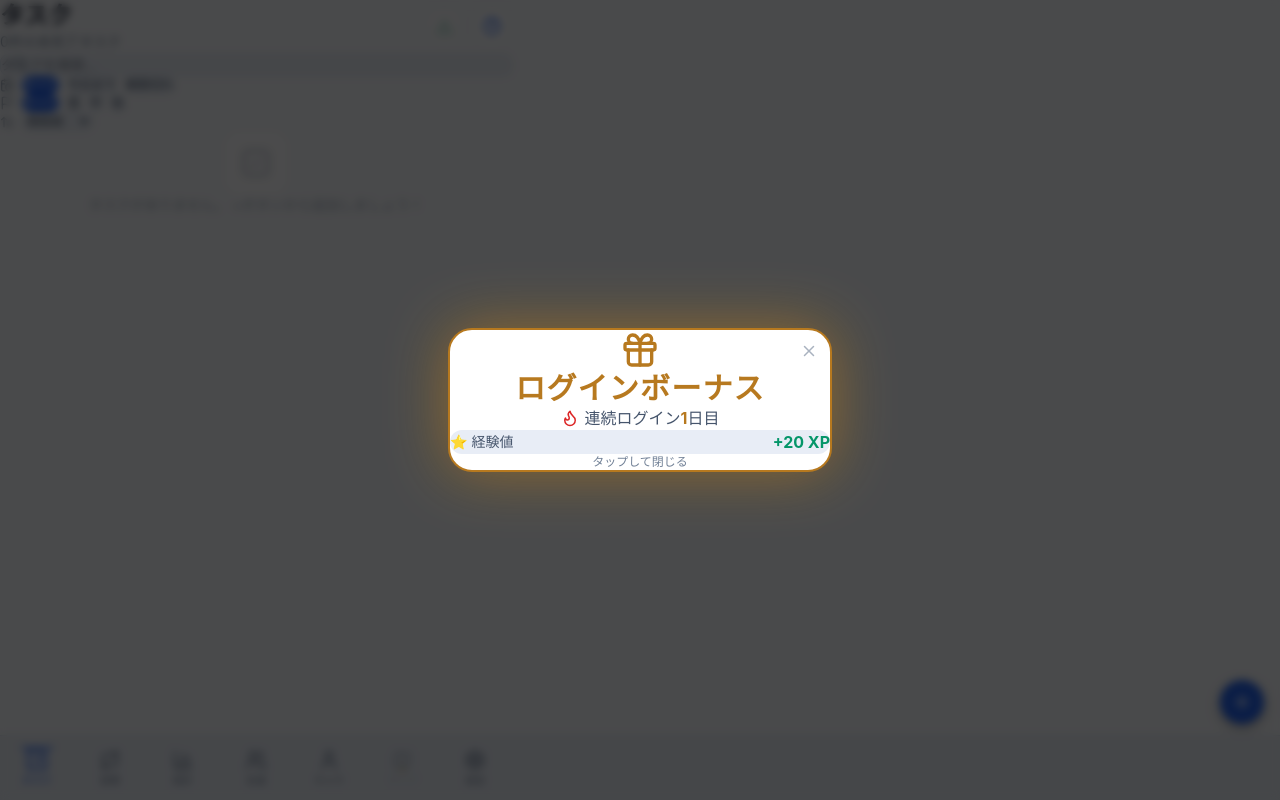
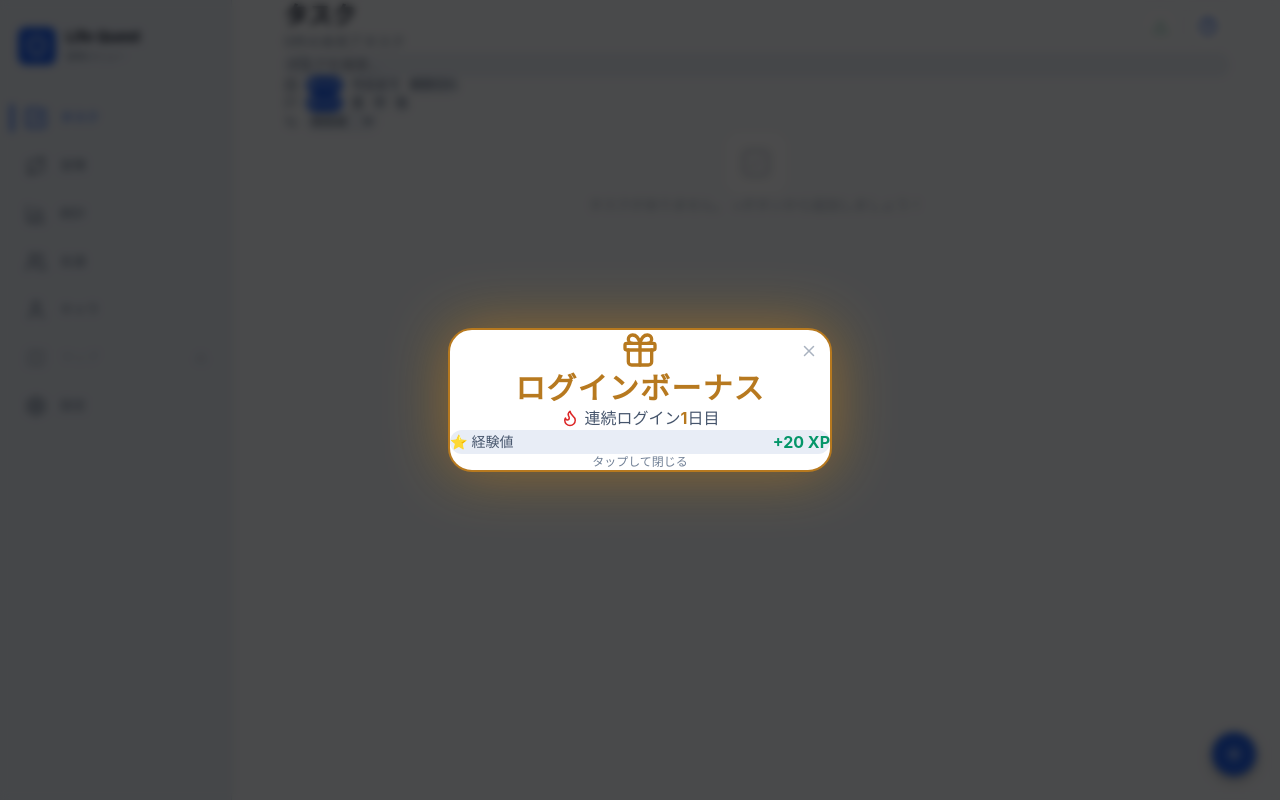
Before and after one commit to YuTakane256/Life-Quest, a React (Vite) app: page /tasks in a window 1280 px wide. Built offline with nearby package versions, Linux system fonts and the light colour scheme.

Commit message:
feat: add responsive desktop application shell (#401)

```diff
--- a/src/App.css
+++ b/src/App.css
@@ -1 +1,155 @@
-/* App.css remains empty as we use Tailwind CSS v4 in index.css */
+:root {
+    --app-mobile-nav-height: 64px;
+    --app-sidebar-width: 216px;
+    --app-content-max-width: 960px;
+}
+
+.app-shell {
+    min-height: 100dvh;
+}
+
+.app-main {
+    width: 100%;
+    min-width: 0;
+    padding-bottom: calc(var(--app-mobile-nav-height) + env(safe-area-inset-bottom, 0px) + 16px);
+}
+
+.app-page {
+    width: 100%;
+    margin-left: auto;
+    margin-right: auto;
+}
+
+.app-navigation {
+    padding-bottom: env(safe-area-inset-bottom, 0px);
+}
+
+.app-navigation-brand {
+    display: none;
+}
+
+.app-navigation-lock {
+    position: absolute;
+    right: 8px;
+    top: 7px;
+}
+
+@media (min-width: 768px) {
+    .app-shell {
+        padding-left: var(--app-sidebar-width);
+    }
+
+    .app-main {
+        padding-bottom: 0;
+    }
+
+    .app-page {
+        max-width: var(--app-content-max-width) !important;
+        padding-left: clamp(24px, 4vw, 48px) !important;
+        padding-right: clamp(24px, 4vw, 48px) !important;
+    }
+
+    .app-navigation {
+        top: 0;
+        right: auto;
+        width: var(--app-sidebar-width);
+        padding-bottom: 0;
+        border-top: 0;
+        border-right: 1px solid var(--color-border-default);
+    }
+
+    .app-navigation-inner {
+        width: 100%;
+        max-width: none;
+        height: 100%;
+        padding: 20px 12px;
+        flex-direction: column;
+        justify-content: flex-start;
+        align-items: stretch;
+        gap: 4px;
+    }
+
+    .app-navigation-brand {
+        display: flex;
+        align-items: center;
+        gap: 10px;
+        min-height: 52px;
+        margin: 0 6px 20px;
+        color: var(--color-text-primary);
+    }
+
+    .app-navigation-brand-icon {
+        width: 38px;
+        height: 38px;
+        display: flex;
+        align-items: center;
+        justify-content: center;
+        flex: 0 0 auto;
+        border-radius: 8px;
+        color: white;
+        background-color: var(--color-accent-primary);
+    }
+
+    .app-navigation-brand strong,
+    .app-navigation-brand small {
+        display: block;
+        letter-spacing: 0;
+    }
+
+    .app-navigation-brand strong {
+        font-size: 15px;
+        line-height: 1.2;
+    }
+
+    .app-navigation-brand small {
+        margin-top: 3px;
+        font-size: 10px;
+        color: var(--color-text-muted);
+    }
+
+    .app-navigation-item {
+        flex: 0 0 44px;
+        width: 100%;
+        min-height: 44px;
+        padding: 0 12px;
+        flex-direction: row;
+        justify-content: flex-start;
+        gap: 12px;
+    }
+
+    .app-navigation-icon {
+        width: 24px;
+        display: flex;
+        justify-content: center;
+    }
+
+    .app-navigation-label {
+        font-size: 13px;
+    }
+
+    .app-navigation-active {
+        top: 8px;
+        bottom: 8px;
+        left: 0;
+        width: 3px;
+        height: auto;
+        transform: none;
+    }
+
+    .app-navigation-lock {
+        right: 12px;
+        top: 16px;
+    }
+
+    .app-floating-button {
+        right: 24px !important;
+        bottom: 24px !important;
+    }
+}
+
+@media (min-width: 1280px) {
+    :root {
+        --app-sidebar-width: 232px;
+        --app-content-max-width: 1040px;
+    }
+}
--- a/src/App.tsx
+++ b/src/App.tsx
@@ -30,7 +30,7 @@ function HelpFloatingButton() {
     return (
         <button
             onClick={() => navigate('/help')}
-            className="fixed right-4 z-40 w-11 h-11 rounded-full flex items-center justify-center transition-all hover:scale-110"
+            className="app-floating-button fixed right-4 z-40 w-11 h-11 rounded-full flex items-center justify-center transition-all hover:scale-110"
             style={{
                 bottom: 'calc(64px + env(safe-area-inset-bottom, 0px) + 12px)',
                 backgroundColor: 'var(--color-bg-card)',
@@ -66,8 +66,8 @@ function App() {
             <BrowserRouter>
                 <SnackbarProvider>
                     <ThemeController />
-                    <div className="flex flex-col relative" style={{ minHeight: '100dvh' }}>
-                        <main className="flex-1 pb-20">
+                    <div className="app-shell flex flex-col relative">
+                        <main className="app-main flex-1">
                             <Routes>
                                 <Route path="/" element={<Navigate to="/tasks" replace />} />
                                 <Route path="/tasks" element={<TasksPage />} />
--- a/src/components/layout/BottomNav.tsx
+++ b/src/components/layout/BottomNav.tsx
@@ -1,6 +1,6 @@
 import { useEffect } from 'react';
 import { useLocation, useNavigate } from 'react-router-dom';
-import { CheckSquare, Repeat, User, Map, BarChart3, Settings, Users } from 'lucide-react';
+import { CheckSquare, Repeat, User, Map, BarChart3, Settings, Users, Shield, LockKeyhole } from 'lucide-react';
 import { useGameStore } from '../../stores/useGameStore';
 import { useTaskStore } from '../../stores/useTaskStore';
 
@@ -42,9 +42,20 @@ export function BottomNav() {
     }, [battleUnlocked, navigate]);
 
     return (
-        <nav className="fixed bottom-0 left-0 right-0 z-50 border-t" style={{ backgroundColor: 'var(--color-bg-secondary)', borderColor: 'var(--color-border-default)' }}>
-            <div className="flex justify-around items-center h-16 max-w-lg mx-auto px-2">
-                {NAV_ITEMS.map((item, index) => {
+        <nav
+            className="app-navigation fixed bottom-0 left-0 right-0 z-50 border-t"
+            style={{ backgroundColor: 'var(--color-bg-secondary)', borderColor: 'var(--color-border-default)' }}
+            aria-label="メインナビゲーション"
+        >
+            <div className="app-navigation-inner flex justify-around items-center h-16 max-w-lg mx-auto px-2">
+                <div className="app-navigation-brand" aria-hidden="true">
+                    <span className="app-navigation-brand-icon"><Shield size={22} /></span>
+                    <span>
+                        <strong>Life Quest</strong>
+                        <small>冒険メニュー</small>
+                    </span>
+                </div>
+                {NAV_ITEMS.map((item) => {
                     const isActive = location.pathname === item.path || location.pathname.startsWith(`${item.path}/`); const isLocked = item.requiresBattle && !battleUnlocked;
                     const showTaskBadge = item.path === '/tasks' && pendingTaskCount > 0;
                     return (
@@ -54,11 +65,11 @@ export function BottomNav() {
                             disabled={isLocked}
                             aria-label={isLocked ? `${item.label}（未解放）` : item.label}
                             aria-current={isActive ? 'page' : undefined}
-                            title={`${item.label} Alt+${index + 1}`}
-                            className={`flex flex-col items-center justify-center gap-0.5 flex-1 py-2 rounded-lg transition-all duration-200 relative ${isLocked ? 'opacity-40 cursor-not-allowed' : 'cursor-pointer'}`}
+                            title={item.label}
+                            className={`app-navigation-item flex flex-col items-center justify-center gap-0.5 flex-1 py-2 rounded-lg transition-all duration-200 relative ${isLocked ? 'opacity-40 cursor-not-allowed' : 'cursor-pointer'}`}
                             style={{ color: isActive ? 'var(--color-accent-primary)' : 'var(--color-text-muted)' }}
                         >
-                            <div className={`relative transition-transform duration-200 ${isActive ? 'scale-110' : ''}`}>
+                            <div className={`app-navigation-icon relative transition-transform duration-200 ${isActive ? 'scale-110' : ''}`}>
                                 {item.icon}
                                 {showTaskBadge && (
                                     <span
@@ -70,9 +81,9 @@ export function BottomNav() {
                                     </span>
                                 )}
                             </div>
-                            <span className="text-[10px] font-medium">{item.label}</span>
-                            {isActive && <div className="absolute -top-0.5 left-1/2 -translate-x-1/2 w-8 h-0.5 rounded-full" style={{ backgroundColor: 'var(--color-accent-primary)' }} />}
-                            {isLocked && <div className="absolute inset-0 flex items-center justify-center"><span className="text-[8px] opacity-60">🔒</span></div>}
+                            <span className="app-navigation-label text-[10px] font-medium">{item.label}</span>
+                            {isActive && <div className="app-navigation-active absolute -top-0.5 left-1/2 -translate-x-1/2 w-8 h-0.5 rounded-full" style={{ backgroundColor: 'var(--color-accent-primary)' }} />}
+                            {isLocked && <LockKeyhole className="app-navigation-lock" size={12} aria-hidden="true" />}
                         </button>
                     );
                 })}
--- a/src/pages/CharacterPage.tsx
+++ b/src/pages/CharacterPage.tsx
@@ -84,7 +84,7 @@ export function CharacterPage() {
     useModalEscape(isEditingProfile, () => setIsEditingProfile(false));
 
     return (
-        <div className="max-w-lg mx-auto px-5 pt-6 pb-28">
+        <div className="app-page max-w-lg mx-auto px-5 pt-6 pb-28">
             {/* キャラクターカード */}
             <div className="rounded-2xl p-5 mb-4 relative" style={{ backgroundColor: 'var(--color-bg-card)', border: '1px solid var(--color-border-default)', filter: debuff.active ? 'brightness(0.7)' : undefined }}>
                 <button onClick={() => { setEditName(character.name); setEditAvatar(character.avatar); setIsEditingProfile(true); }}
@@ -333,7 +333,7 @@ export function InventoryPage() {
     const navigate = useNavigate();
 
     return (
-        <div className="max-w-lg mx-auto px-5 pt-6 pb-28">
+        <div className="app-page max-w-lg mx-auto px-5 pt-6 pb-28">
             <div className="flex items-center gap-3 mb-4">
                 <button
                     onClick={() => navigate('/character')}
--- a/src/pages/FriendsPage.tsx
+++ b/src/pages/FriendsPage.tsx
@@ -67,7 +67,7 @@ export function FriendsPage() {
     };
 
     return (
-        <div className="max-w-lg mx-auto px-5 pt-6 pb-28">
+        <div className="app-page max-w-lg mx-auto px-5 pt-6 pb-28">
             <div className="flex items-center gap-2 mb-5">
                 <Users size={22} style={{ color: 'var(--color-accent-primary)' }} />
                 <h1 className="text-2xl font-bold" style={{ color: 'var(--color-text-primary)' }}>友達</h1>
--- a/src/pages/HabitsPage.tsx
+++ b/src/pages/HabitsPage.tsx
@@ -104,7 +104,7 @@ export function HabitsPage() {
     const completedCount = habits.filter((h) => getRecordForHabit(h.id)?.completed).length;
 
     return (
-        <div className="max-w-lg mx-auto px-4 pt-6">
+        <div className="app-page max-w-lg mx-auto px-4 pt-6">
             {/* ヘッダー */}
             <div className="flex items-center justify-between mb-4">
                 <div>
--- a/src/pages/HelpPage.tsx
+++ b/src/pages/HelpPage.tsx
@@ -131,7 +131,7 @@ export function HelpPage() {
     };
 
     return (
-        <div className="max-w-lg mx-auto px-5 pt-6 pb-28">
+        <div className="app-page max-w-lg mx-auto px-5 pt-6 pb-28">
             <div className="flex items-center gap-3 mb-5">
                 <button
                     onClick={handleBack}
--- a/src/pages/MapBattlePage.tsx
+++ b/src/pages/MapBattlePage.tsx
@@ -80,7 +80,7 @@ export function MapBattlePage() {
     // マップ未解放
     if (!battle.battleUnlocked) {
         return (
-            <div className="max-w-lg mx-auto px-4 pt-6">
+            <div className="app-page max-w-lg mx-auto px-4 pt-6">
                 <div className="text-center py-20">
                     <div className="w-20 h-20 mx-auto rounded-2xl flex items-center justify-center mb-4" style={{ backgroundColor: 'var(--color-bg-card)' }}>
                         <span className="text-4xl">🔒</span>
@@ -101,7 +101,7 @@ export function MapBattlePage() {
         const unlockedSkills = getUnlockedBattleSkills(character.level);
 
         return (
-            <div className="max-w-lg mx-auto px-5 pt-6 pb-4 relative z-0">
+            <div className="app-page max-w-lg mx-auto px-5 pt-6 pb-4 relative z-0">
                 {/* 背景画像オーバーレイ */}
                 <div className="fixed inset-0 -z-10 bg-cover bg-center"
                     style={{
@@ -242,7 +242,7 @@ export function MapBattlePage() {
 
     // ─── マップ一覧 ───
     return (
-        <div className="max-w-lg mx-auto px-5 pt-6 pb-4 relative overflow-hidden z-0">
+        <div className="app-page max-w-lg mx-auto px-5 pt-6 pb-4 relative overflow-hidden z-0">
             {/* 背景画像 */}
             <div className="fixed inset-0 -z-10 bg-cover bg-center"
                 style={{ backgroundImage: `url(${getMapBackground(selectedMap.theme)})`, opacity: 0.35 }} />
--- a/src/pages/NotFoundPage.tsx
+++ b/src/pages/NotFoundPage.tsx
@@ -5,7 +5,7 @@ export function NotFoundPage() {
     const navigate = useNavigate();
 
     return (
-        <div className="max-w-lg mx-auto min-h-[calc(100dvh-5rem)] px-5 py-10 flex items-center">
+        <div className="app-page max-w-lg mx-auto min-h-[calc(100dvh-5rem)] px-5 py-10 flex items-center">
             <section
                 className="w-full rounded-xl p-5 text-center"
                 style={{ backgroundColor: 'var(--color-bg-card)', border: '1px solid var(--color-border-default)' }}
--- a/src/pages/SettingsPage.tsx
+++ b/src/pages/SettingsPage.tsx
@@ -13,7 +13,7 @@ export function SettingsPage() {
     const handleBack = useBackWithFallback();
 
     return (
-        <div className="max-w-lg mx-auto px-5 pt-6 pb-28">
+        <div className="app-page max-w-lg mx-auto px-5 pt-6 pb-28">
             <div className="flex items-center gap-3 mb-5">
                 <button
                     onClick={handleBack}
--- a/src/pages/StatsPage.tsx
+++ b/src/pages/StatsPage.tsx
@@ -241,7 +241,7 @@ export function StatsPage() {
     const [tooltipInfo, setTooltipInfo] = useState<{ date: string; value: string } | null>(null);
 
     return (
-        <div className="max-w-lg mx-auto px-4 pt-6 pb-8">
+        <div className="app-page max-w-lg mx-auto px-4 pt-6 pb-8">
             {/* ヘッダー */}
             <h1 className="text-2xl font-bold mb-4" style={{ color: 'var(--color-text-primary)' }}>統計</h1>
 
--- a/src/pages/TasksPage.tsx
+++ b/src/pages/TasksPage.tsx
@@ -266,7 +266,7 @@ export function TasksPage() {
     };
 
     return (
-        <div className="max-w-lg mx-auto px-4 pt-6">
+        <div className="app-page max-w-lg mx-auto px-4 pt-6">
             <div className="flex items-center justify-between mb-4">
                 <div>
                     <h1 className="text-2xl font-bold" style={{ color: 'var(--color-text-primary)' }}>タスク</h1>
@@ -697,7 +697,7 @@ export function TasksPage() {
                 onClick={toggleTaskForm}
                 aria-label={showForm ? 'タスク追加フォームを閉じる' : '新しいタスクを追加'}
                 title={showForm ? 'タスク追加フォームを閉じる' : '新しいタスクを追加'}
-                className="fixed right-4 z-40 w-11 h-11 rounded-full flex items-center justify-center transition-all hover:scale-110"
+                className="app-floating-button fixed right-4 z-40 w-11 h-11 rounded-full flex items-center justify-center transition-all hover:scale-110"
                 style={{
                     bottom: 'calc(64px + env(safe-area-inset-bottom, 0px) + 12px)',
                     backgroundColor: 'var(--color-accent-primary)',
```
